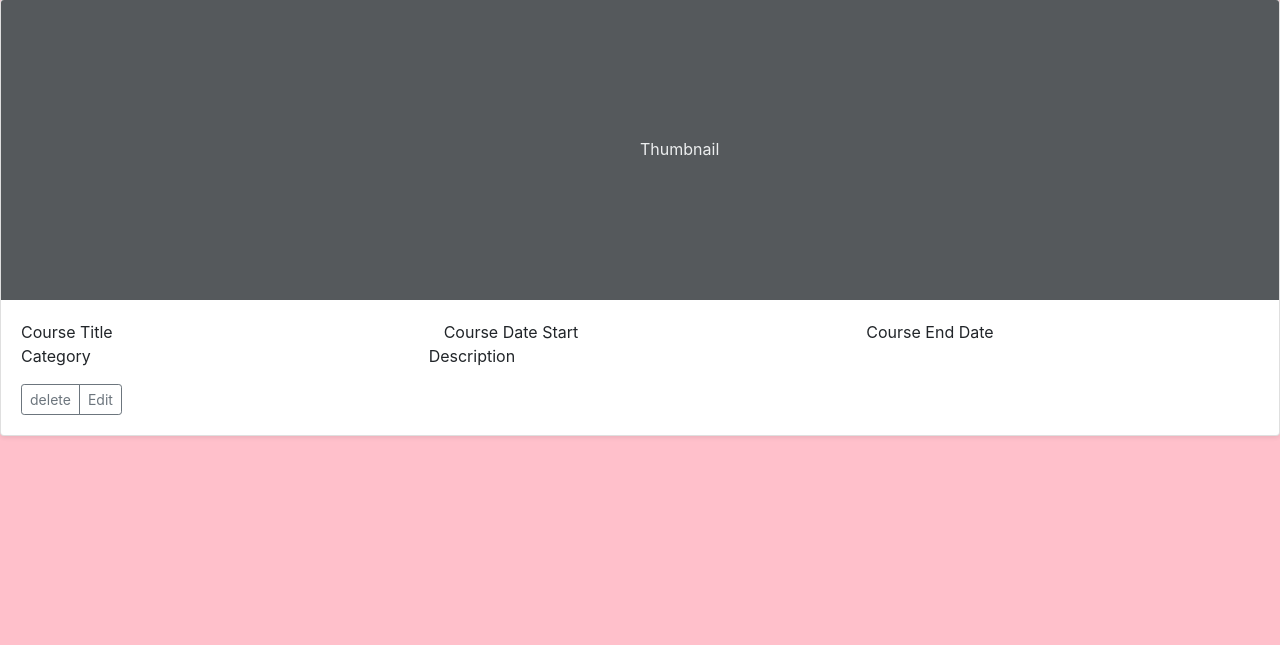
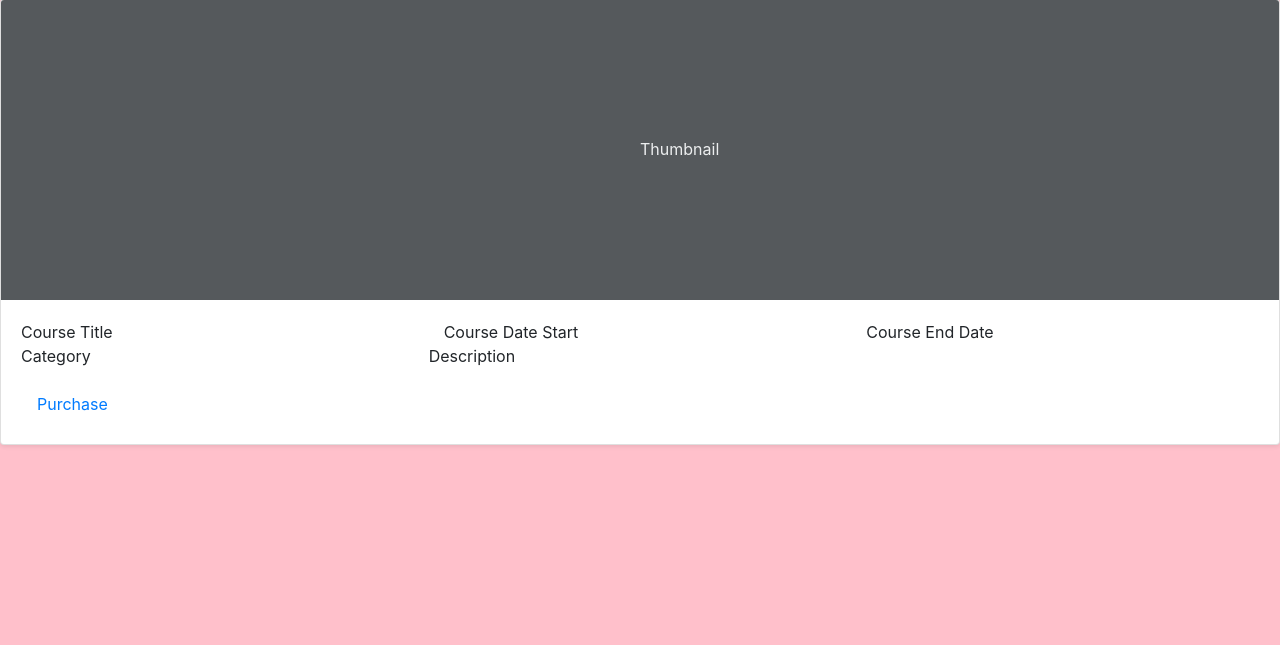
Before and after one commit to jnahc/arc-education-site, a Django app: template arc_app/templates/course_detail.html in a window 1280 px wide. Shown: the part 57-702 px from the top of the page. Run offline with Django 3.2, Linux system fonts and the light colour scheme; the template is opened without the code that fills it, so the values that code supplies are empty; the visitor is signed in with stand-in values (Sample User, id 1); some libraries are stand-ins or nearby versions.

Commit message:
merge to pull

```diff
--- a/arc_app/templates/course_detail.html
+++ b/arc_app/templates/course_detail.html
@@ -18,8 +18,13 @@
             {% if user.is_authenticated %}
             <div class="d-flex justify-content-between align-items-center">
                 <div class="btn-group">
-                    <button type="button" class="btn btn-sm btn-outline-secondary">delete</button>
-                    <button type="button" class="btn btn-sm btn-outline-secondary">Edit</button>
+                    <a class="nav-link" href="{% url 'home' %}">Purchase</a>
+                </div>
+            </div>
+            {% else %}
+            <div class="d-flex justify-content-between align-items-center">
+                <div class="btn-group">
+                    <a class="nav-link" href="{% url 'login' %}">Purchase</a>
                 </div>
             </div>
             {% endif %}
```
Also changed, not shown: arc_app/views.py (line endings or trailing spaces).
